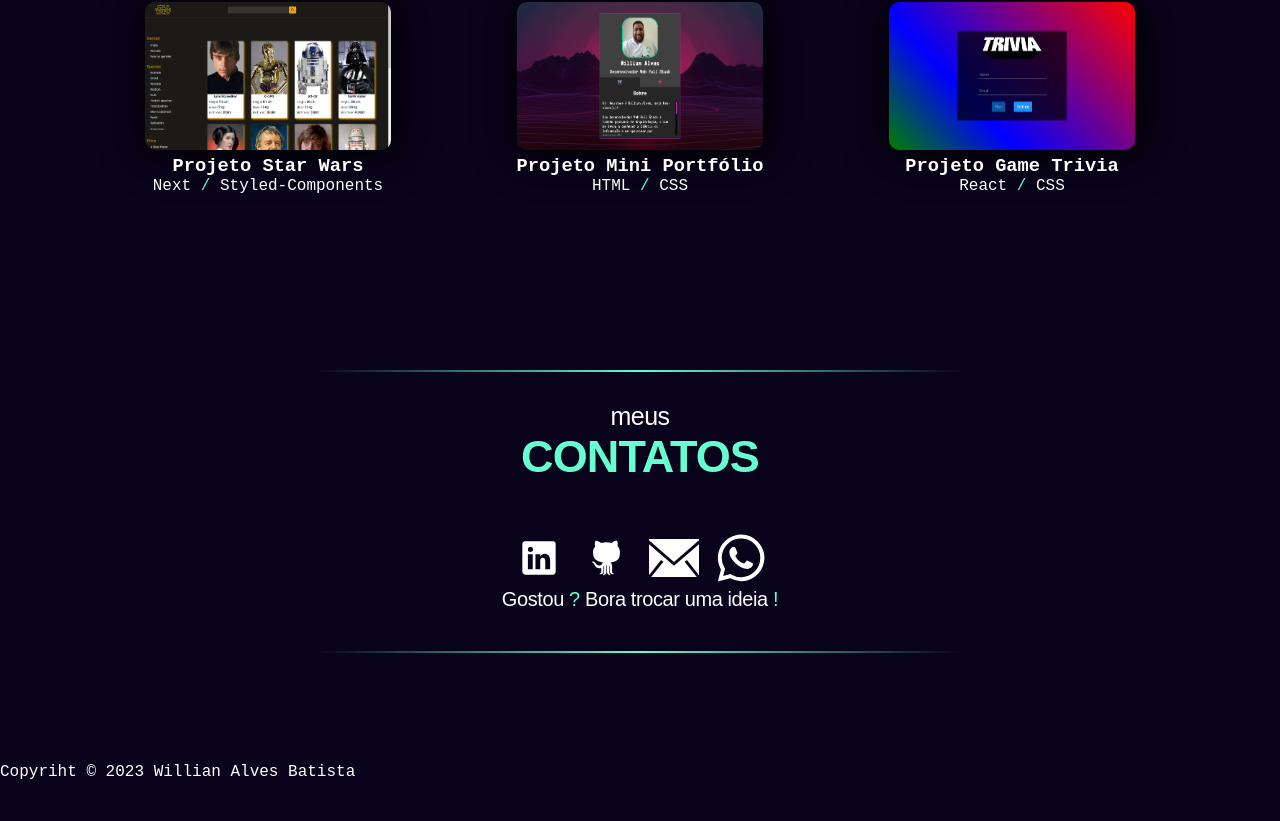
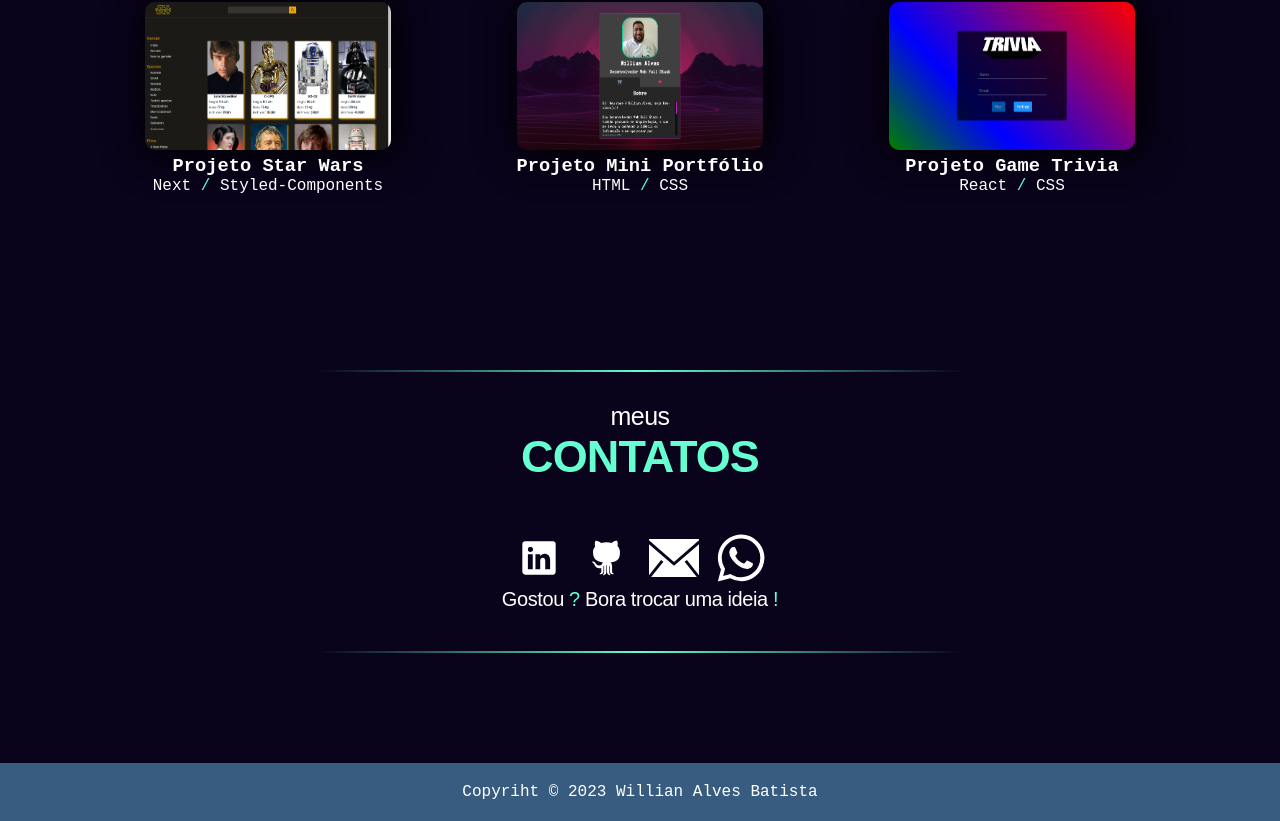
Before and after one commit to willianbatist/portfolio_web, a Next.js app: page / in a window 1280 px wide. Shown: the part 2471-3292 px from the top of the page. Before the commit the page ends 3252 px from the top, so only its background shows below. Built offline with nearby package versions, Linux system fonts and the light colour scheme.

Commit message:
style(footer): style footer

```diff
--- a/src/components/footer/footer.style.ts
+++ b/src/components/footer/footer.style.ts
@@ -2,4 +2,8 @@
 import styled from "styled-components";
 
 export const Footer = styled.footer`
+  background-color: #375C80;
+  color: white;
+  text-align: center;
+  padding: 20px;
 `;
```
